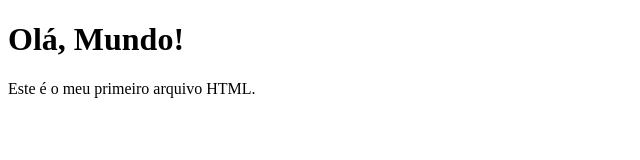
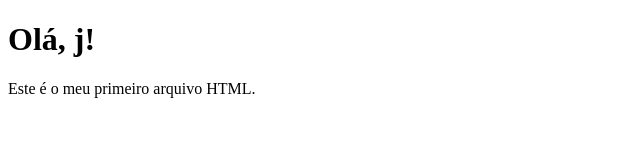
Before and after one commit to stephst10/elas-na-rede, a plain HTML site: page index.html in a window 1280 px wide. Shown: the whole page, without its empty margins (0-640 px from the left). Drawn offline with Linux system fonts and the light colour scheme.

Commit message:
alteração

```diff
--- a/index.html
+++ b/index.html
@@ -6,7 +6,7 @@
     <title>Primeira página HTML</title>
 </head>
 <body>
-    <h1>Olá, Mundo!</h1>
+    <h1>Olá, j!</h1>
     <p>Este é o meu primeiro arquivo HTML.</p>
 </body>
 </html>
```
